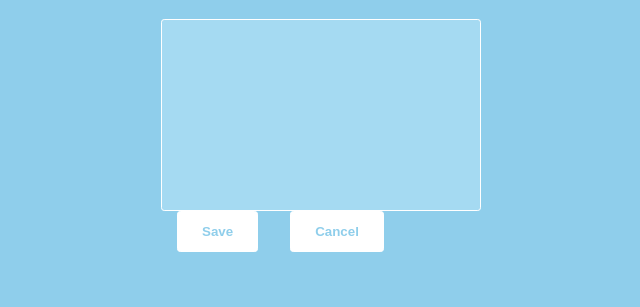
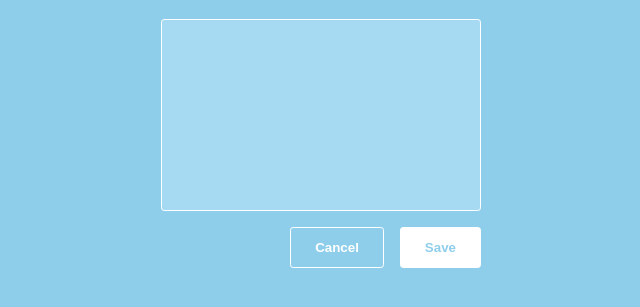
Before and after one commit to billearly/homepage-notes, a Gatsby site: page / in a window 1280 px wide. Both pictures are taken after a click on the element 640 px from the left and 252 px from the top of the page. Shown: the part 221-528 px from the top of the page, without its empty margins (319-959 px from the left). Built offline with nearby package versions, Linux system fonts and the light colour scheme; Gatsby itself is replaced by a stand-in of ours.

Commit message:
Button styles. Refactoring

```diff
--- a/src/components/Button.jsx
+++ b/src/components/Button.jsx
@@ -7,6 +7,11 @@ export const Button = styled.button`
   color: #8fceeb;
   cursor: pointer;
   font-weight: bold;
-  margin: 0 1rem;
+  margin-left: 1rem;
   padding: 0.75rem 1.5rem;
 `;
+
+export const ButtonOutline = styled(Button)`
+  background-color: transparent;
+  color: white;
+`;
--- /dev/null
+++ b/src/components/ButtonRow.jsx
@@ -0,0 +1,9 @@
+import styled from "styled-components";
+
+export const ButtonRow = styled.div`
+  padding-top: 1rem;
+  width: 20rem;
+
+  display: flex;
+  justify-content: flex-end;
+`;
--- /dev/null
+++ b/src/components/Note.jsx
@@ -0,0 +1,54 @@
+import React from "react";
+import { NoteDisplay } from "./NoteDisplay";
+import { NoteInput } from "./NoteInput";
+import { Button, ButtonOutline, ButtonRow } from "../components";
+import { useNote, useEditing } from "../hooks";
+
+export const Note = () => {
+  // maybe these go down into the components that need them
+  const [note, updateNote, saveNote, revertNote] = useNote();
+  const [isEditing, toggleEditing] = useEditing();
+
+  const handleSave = () => {
+    saveNote();
+    toggleEditing();
+  }
+
+  const handleCancel = () => {
+    revertNote();
+    toggleEditing();
+  }
+
+  const handleKeyPress = e => {
+    const ENTER_KEY = 13;
+
+    if (e.which === ENTER_KEY && !e.shiftKey) {
+      saveNote();
+      toggleEditing();
+    }
+  }
+
+  return (
+    <>
+      {isEditing ? (
+        <>
+          <NoteInput
+            value={note}
+            onChange={updateNote}
+            onKeyPress={handleKeyPress}
+          />
+
+          <ButtonRow>
+            <ButtonOutline onClick={handleCancel}>Cancel</ButtonOutline>
+            <Button onClick={handleSave}>Save</Button>
+          </ButtonRow>
+        </>
+      ) : (
+          <NoteDisplay
+            onClick={toggleEditing}
+          >{note}</NoteDisplay>
+        )
+      }
+    </>
+  );
+};
--- a/src/components/index.js
+++ b/src/components/index.js
@@ -1,6 +1,8 @@
 export { GlobalStyle } from "./GlobalStyle";
 export { NoteInput } from "./NoteInput";
 export { NoteDisplay } from "./NoteDisplay";
+export { Note } from "./Note";
 export { Main } from "./Main";
 export { Container } from "./Container";
-export { Button } from "./Button";
+export { Button, ButtonOutline } from "./Button";
+export { ButtonRow } from "./ButtonRow";
--- a/src/pages/index.js
+++ b/src/pages/index.js
@@ -1,37 +1,12 @@
 import React from "react";
 import {
   GlobalStyle,
-  NoteInput,
-  NoteDisplay,
+  Note,
   Main,
-  Container,
-  Button
+  Container
 } from "../components";
-import { useNote, useEditing } from "../hooks";
 
 export default () => {
-  const [note, updateNote, saveNote, revertNote] = useNote();
-  const [isEditing, toggleEditing] = useEditing();
-
-  const handleSave = () => {
-    saveNote();
-    toggleEditing();
-  }
-
-  const handleCancel = () => {
-    revertNote();
-    toggleEditing();
-  }
-
-  const handleKeyPress = e => {
-    const ENTER_KEY = 13;
-
-    if (e.which === ENTER_KEY && !e.shiftKey) {
-      saveNote();
-      toggleEditing();
-    }
-  }
-
   return (
     <>
       <GlobalStyle />
@@ -39,23 +14,7 @@ export default () => {
       <Main>
         <Container>
           <h1>Homepage Notes</h1>
-
-          {isEditing ? (
-            <div>
-              <NoteInput
-                value={note}
-                onChange={updateNote}
-                onKeyPress={handleKeyPress}
-              />
-              <Button onClick={handleSave}>Save</Button>
-              <Button onClick={handleCancel}>Cancel</Button>
-            </div>
-          ) : (
-              <NoteDisplay
-                onClick={toggleEditing} // This also needs to give focus, use ref
-              >{note}</NoteDisplay>
-            )
-          }
+          <Note />
         </Container>
       </Main>
     </>
```
